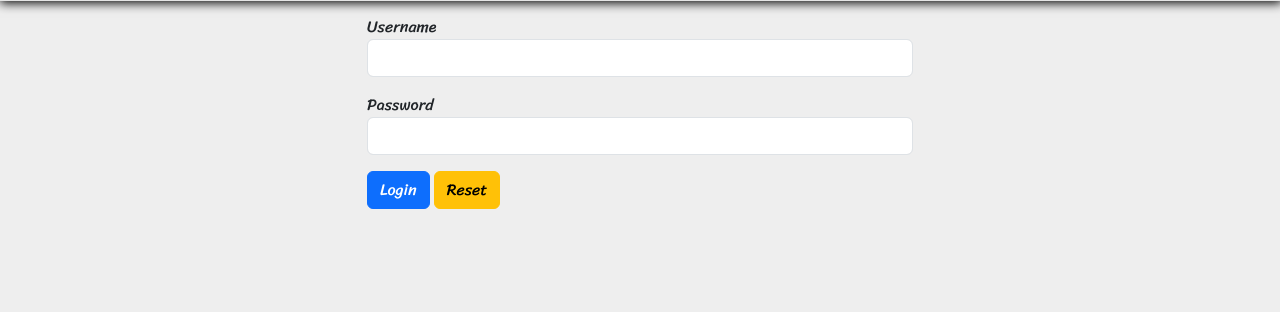
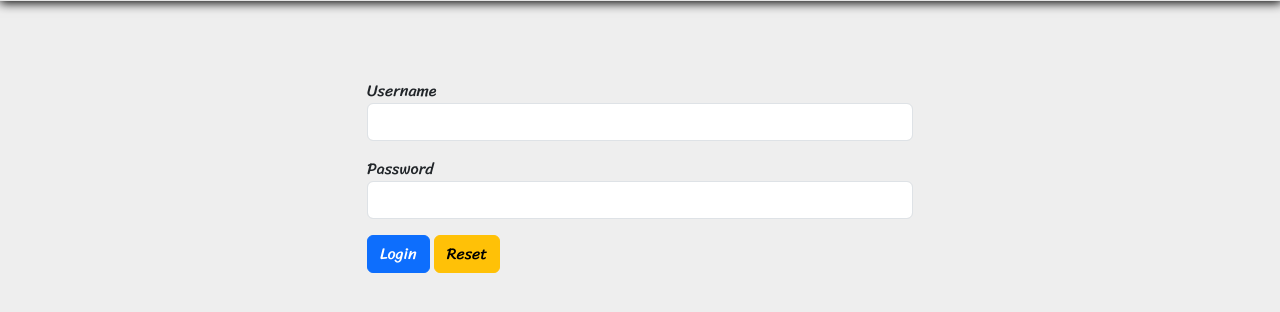
Before and after one commit to TortongDev/hrapp, a PHP site: page /views/login/index.php in a window 1280 px wide. Shown: the part 49-361 px from the top of the page. Run offline with PHP 8.4, Linux system fonts and the light colour scheme; some libraries are stand-ins or nearby versions.

Commit message:
update login

```diff
--- a/views/login/index.php
+++ b/views/login/index.php
@@ -53,7 +53,7 @@
     <header class="login">
         <div class="header-login-title">Login :: เข้าใช้งาน</div>
     </header>
-    <div class="container mt-5">
+    <div class="container mt-5 pt-5">
         <div class="row mt-3">
             <div class="col-12 col-md-3"></div>
             <div class="col-12 col-md-6">
```
